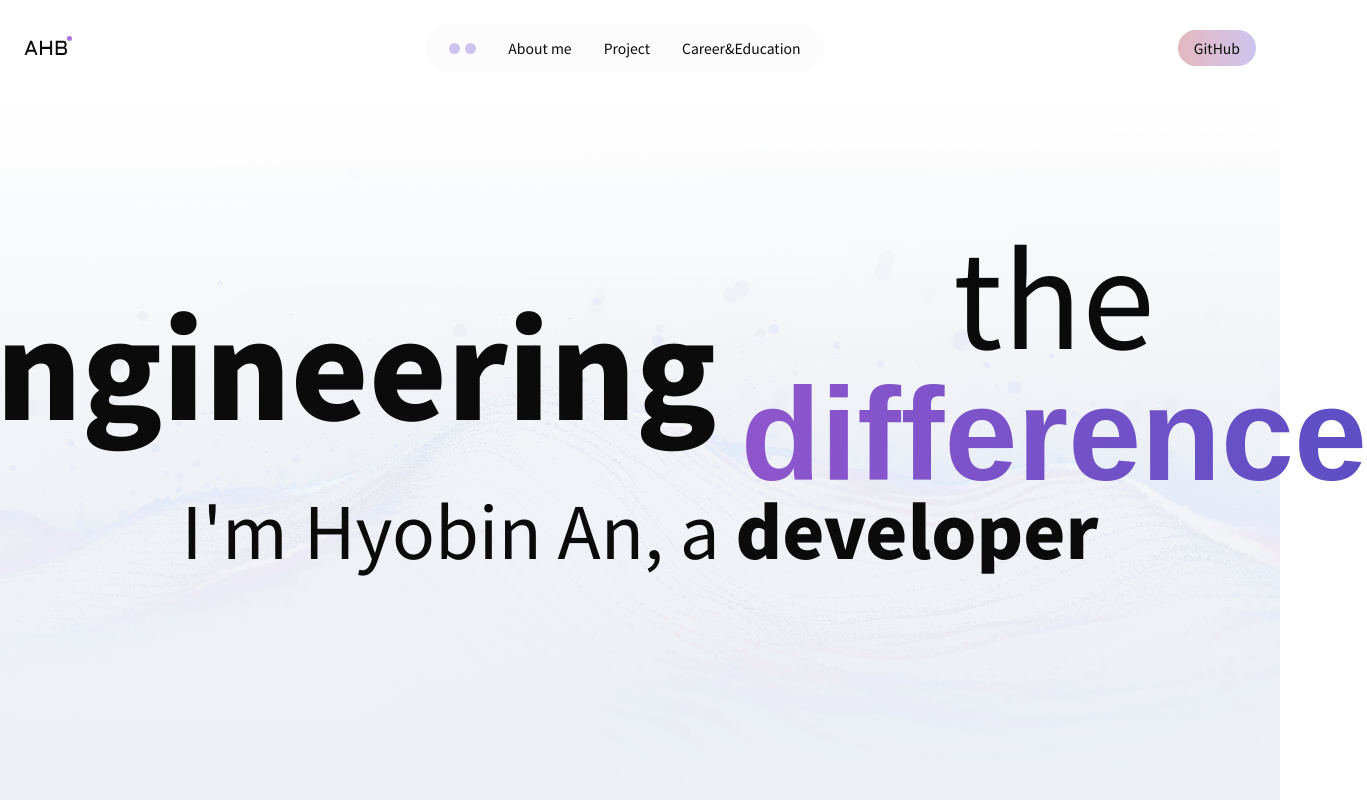
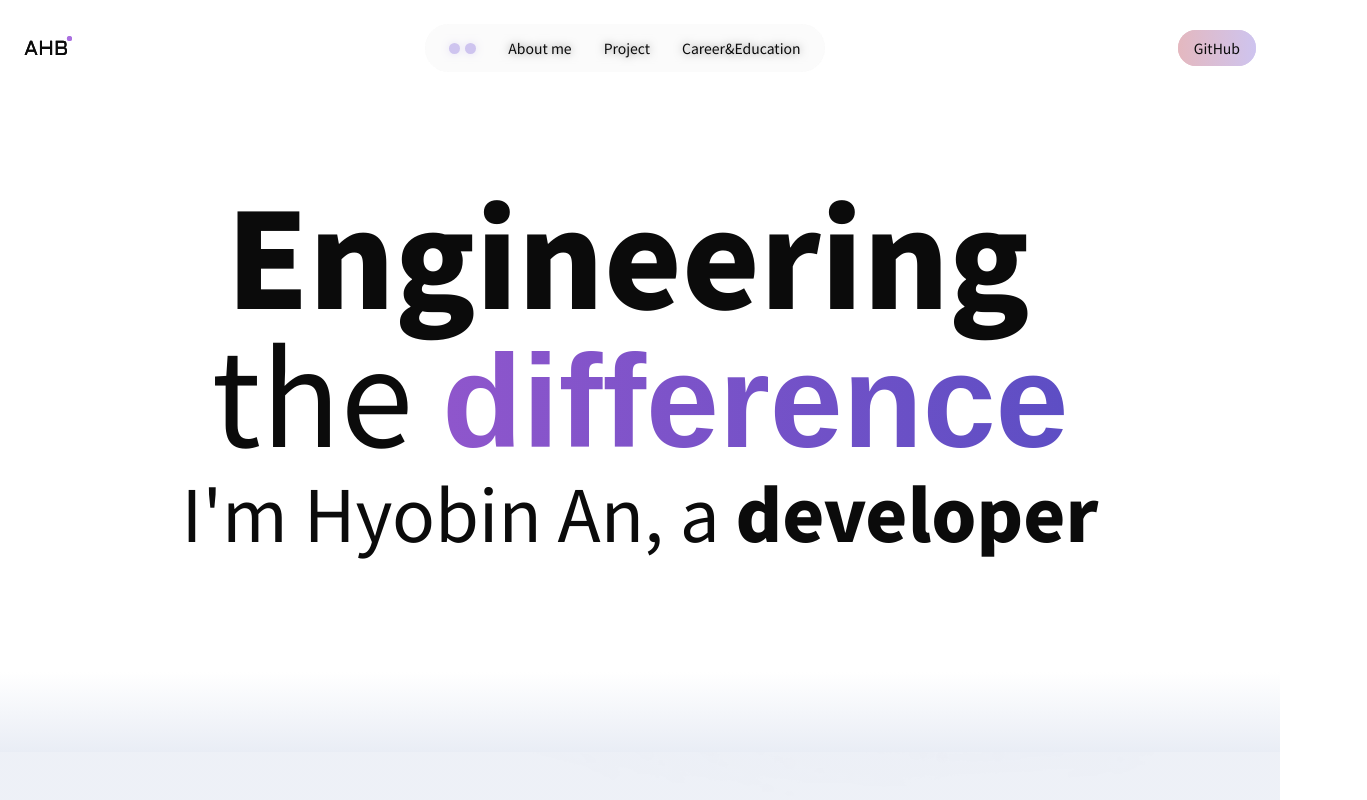
Before and after one commit to forqls/portfolio-2025, a React (Vite) app: page / in a window 1280 px wide. Shown: the top 800 px of the page, 1367 px wide, since content can reach past the window. Built offline with nearby package versions, Linux system fonts and the light colour scheme; a web font is replaced by a local one.

Commit message:
aboutme페이지 진행중

```diff
--- a/src/section/LandingPage.jsx
+++ b/src/section/LandingPage.jsx
@@ -1,31 +1,39 @@
-// src/section/LandingPage.jsx
+// client/src/section/LandingPage.jsx
+import React from 'react';
+import Header from '../components/Header.jsx';
 
 function LandingPage() {
   return (
-    // 배경 관련 코드는 모두 제거! 높이(h-screen)와 콘텐츠 정렬만 남깁니다.
-    <section className="h-screen flex flex-col items-center justify-center text-center">
+    <section
+      className="h-screen bg-cover bg-center bg-fixed
+                 bg-[linear-gradient(to_bottom,white_90%,#E9EDF5),url('/background.png')]"
+    >
+      <Header />
 
-      {/* "Engineering"과 "the difference"를 한 줄에 배치하기 위해 flex 사용 */}
-      <div className="flex items-center">
+      <div className="h-full flex flex-col items-center justify-center text-center -mt-12">
+
+        {/* 1. "Engineering"과 "the difference"를 감싸던 flex div를 제거하여 세로로 배치되게 합니다. */}
+
         {/* Engineering 텍스트 */}
-        <h1 className="text-[131px] leading-none font-black text-brand-dark pr-6">
+        <h1 className="text-[131px] leading-[1.6em] font-black text-brand-dark pr-6">
             Engineering
           </h1>
 
         {/* the difference 텍스트 */}
-        <h2 className="text-[131px] leading-none">
+        {/* 2. 위쪽 h1과 붙어 보이도록 음수 마진(-mt-8)을 적용합니다. */}
+        <h2 className="text-[131px] leading-none -mt-8">
           <span className="font-light text-brand-dark">the </span>
           <span className="font-dynapuff font-bold bg-gradient-to-r from-grad-purple-start to-grad-purple-end bg-clip-text text-transparent">
             difference
           </span>
         </h2>
-      </div>
 
         {/* I'm Hyobin An, a developer 텍스트 */}
-      <p className="text-[71px] leading-tight text-brand-dark -mt-4">
+        <p className="text-[71px] leading-tight text-brand-dark">
           <span className="font-medium">I'm Hyobin An, a </span>
           <span className="font-black">developer</span>
         </p>
+      </div>
     </section>
   );
 }
```
Lines whose indentation alone changed are shown as unchanged.
